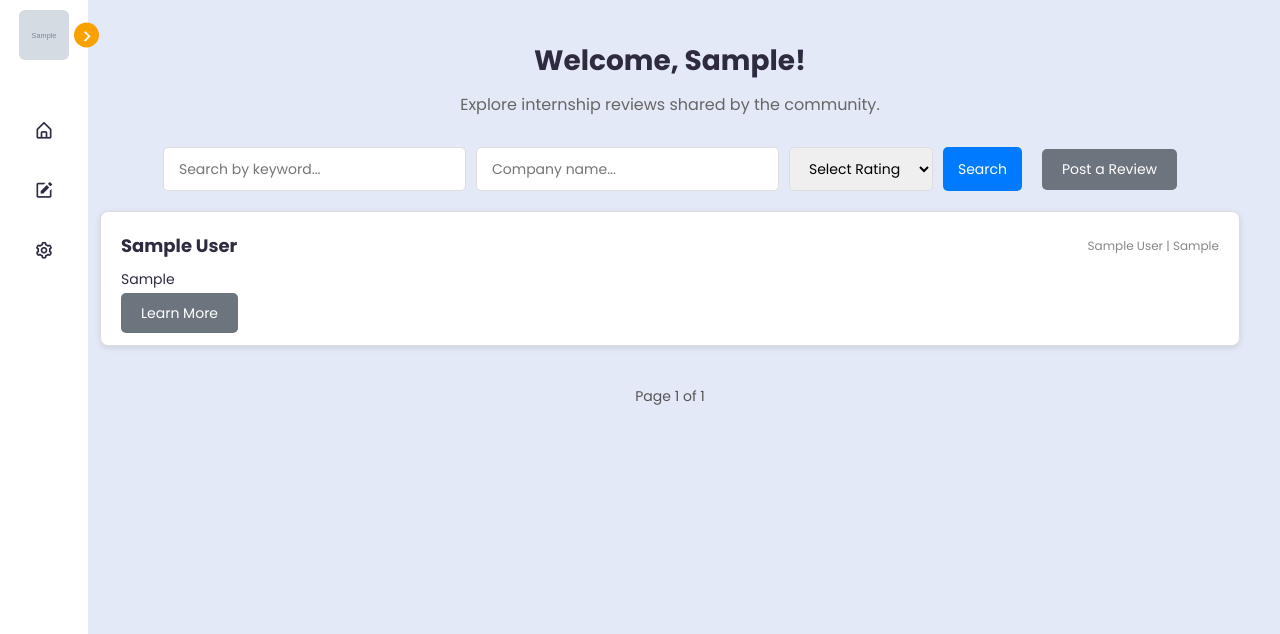
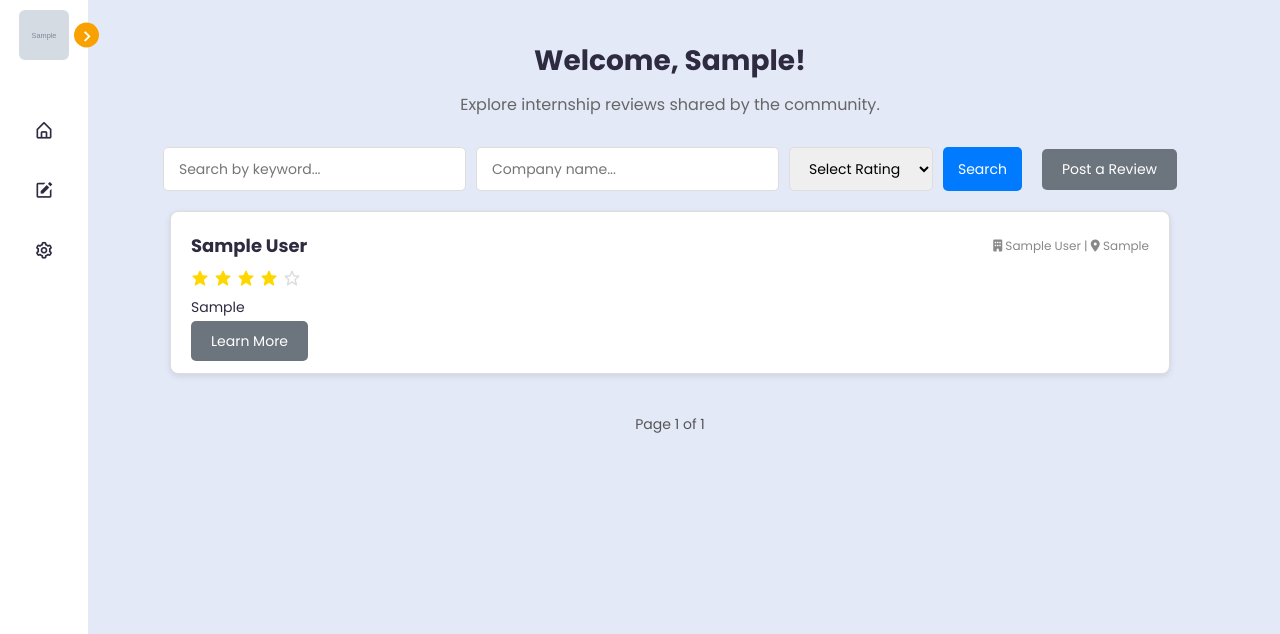
Before and after one commit to aesma008/Student-Internship-Web-Application, a Django app: page /home/ in a window 1280 px wide. Shown: the top 634 px of the page. Run offline with Django 5.2, Linux system fonts and the light colour scheme; a user stored in the database is signed in; tables that the repository leaves empty hold one stand-in row (values such as "Sample post"); grey boxes marked "Sample" are stand-in pictures; some libraries are stand-ins or nearby versions.

Commit message:
fix more items

```diff
--- a/templates/static/css/home.css
+++ b/templates/static/css/home.css
@@ -90,13 +90,14 @@
 }
 
 .reviews-container {
-    display: grid;
-    grid-template-columns: repeat(auto-fit, minmax(300px, 1fr));
+    display: flex;
+    flex-direction: column;
     gap: 20px;
     width: 100%;
-    max-width: 1200px;
+    max-width: 1000px;
     justify-content: center;
     color: var(--text-color);
+    margin: 0 auto;
 }
 
 .review-card {
@@ -188,3 +189,15 @@
     font-size: 14px;
     color: #555;
 }
+
+.rating {
+    display: flex;
+    align-items: center;
+    gap: 5px; /* Spacing between stars */
+    margin: 10px 0; /* Space below the rating section */
+    font-size: 18px; /* Adjust size of the stars */
+}
+
+.rating i {
+    transition: color 0.3s ease;
+}
--- a/users/static/css/review.css
+++ b/users/static/css/review.css
@@ -25,7 +25,7 @@ body {
 .wrapper {
     background: var(--white);
     padding: 2rem;
-    max-width: 720px; /* Increased width for a more spacious layout */
+    max-width: 1000px; /* Increased width for a more spacious layout */
     width: 100%;
     height: 95vh; /* Increased height to take up more of the viewport */
     max-height: 95vh; /* Ensures it doesn't exceed the viewport */
--- a/users/templates/collegehub/home.html
+++ b/users/templates/collegehub/home.html
@@ -5,6 +5,7 @@
 
 {% block extra_head %}
 <link rel="stylesheet" href="{% static 'css/home.css' %}">
+<link href='https://unpkg.com/boxicons@2.1.1/css/boxicons.min.css' rel='stylesheet'>
 {% endblock %}
 
 {% block content %}
@@ -40,8 +41,17 @@
             <div class="card-header">
                 <h3>{{ review.title }}</h3>
                 <span class="meta">
-                    {{ review.company_name }} | {{ review.location }}
+                    <i class="fas fa-building"></i> {{ review.company_name }} | <i class="fas fa-map-marker-alt"></i> {{ review.location }}
                 </span>
+            </div>
+            <div class="rating">
+                {% for i in "12345" %}
+                    {% if forloop.counter <= review.rating %}
+                        <i class="bx bxs-star" style="color: #FFD700;"></i>
+                    {% else %}
+                        <i class="bx bx-star" style="color: #DDD;"></i>
+                    {% endif %}
+                {% endfor %}
             </div>
             <p class="opinion">{{ review.overall_experience|truncatewords:25 }}</p>
             <a href="{% url 'review_detail' review.id %}" class="btn-secondary">Learn More</a>
```
Also changed, not shown: users/templates/collegehub/review_detail.html (+31 -23 lines).
